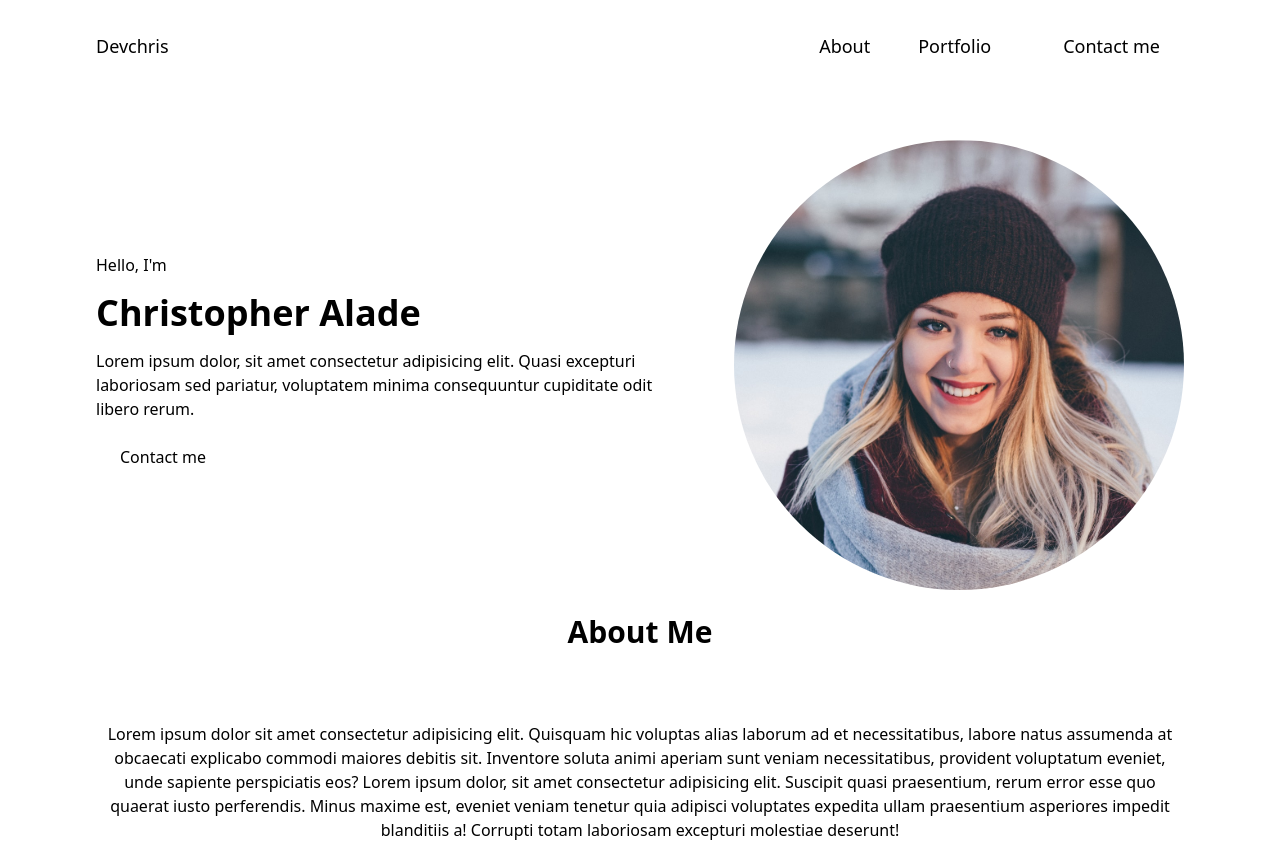
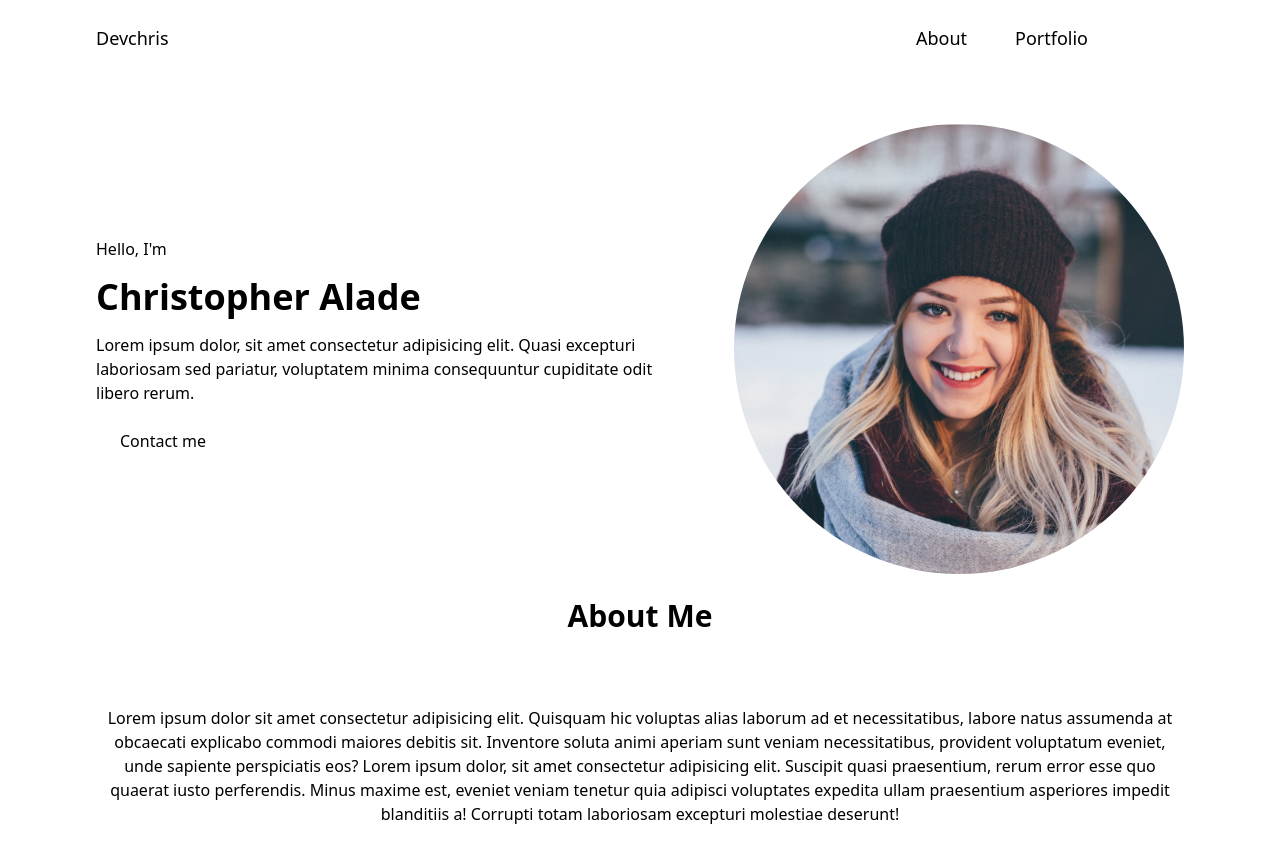
Before and after one commit to Code-Victor/devio, a React (Vite) app: page /home in a window 1280 px wide. Shown: the top 842 px of the page. Built offline with nearby package versions, Linux system fonts and the light colour scheme.

Commit message:
feat: update button variants

```diff
--- a/src/components/Button.tsx
+++ b/src/components/Button.tsx
@@ -1,15 +1,59 @@
 import React from "react";
 // import styles from "./Button.module.css";
 
-function Button(props) {
-  return (
-    <a
-      href={props.url}
-      className="px-6 py-2 bg-primaryColor rounded-full w-fit"
-    >
-      {props.text}
-    </a>
-  );
+import { tv, type VariantProps } from "tailwind-variants";
+
+export const button = tv({
+  base: "px-6 py-2 bg-primaryColor rounded-full w-fit",
+  variants: {
+    full: {
+      true: "w-full",
+    },
+    radii: {
+      sm: "rounded-sm",
+      md: "rounded-md",
+      lg: "rounded-lg",
+      pill: "rounded-full",
+    },
+    size:{
+      sm: "text-sm px-4 py-1",
+      md: "text-md px-6 py-2",
+      lg: "text-lg px-8 py-3",
+    },
+    outline:{
+      true: ""
+    },
+  },
+  compoundVariants: [
+    {
+      outline: true,
+      className: "border border-blue-500 text-blue-500"
+    }
+  ],
+  defaultVariants: {
+    full: false,
+    radii: "pill",
+    size: "md"
+  }
+});
+
+type ButtonVariants = VariantProps<typeof button>;
+
+type polyMorph =
+  | {
+      as: "button";
+      href: never;
+    }
+  | {
+      as: "a";
+      href: string;
+    };
+interface ButtonProps extends ButtonVariants {
+  children: React.ReactNode;
 }
 
+export const Button = (props: ButtonProps & polyMorph) => {
+  return <button className={button(props)}>{props.children}</button>;
+};
+
 export default Button;
--- a/src/components/Hero.tsx
+++ b/src/components/Hero.tsx
@@ -14,7 +14,9 @@
           excepturi laboriosam sed pariatur, voluptatem minima consequuntur
           cupiditate odit libero rerum.
         </p>
-        <Button url="www.text.com" text="Contact me" />
+        <Button as="a" href="www.text.com">
+          Contact me
+        </Button>
       </div>
       <div>
         <img src={image} alt="" className="rounded-full" />
```
